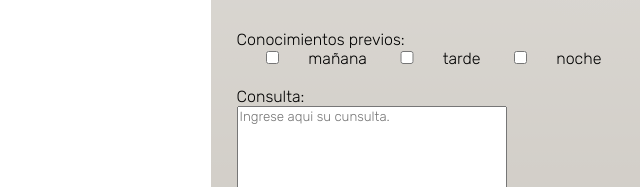
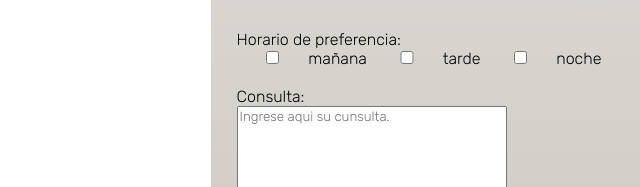
Before and after one commit to MarMV13/TPO, a plain HTML site: page contacto.html in a window 1280 px wide. Shown: the part 782-969 px from the top of the page, 45-685 px from the left. Drawn offline with Linux system fonts and the light colour scheme.

Commit message:
commit on master

```diff
--- a/contacto.html
+++ b/contacto.html
@@ -38,7 +38,7 @@
 
 
 
-        <p>Conocimientos previos:</p>
+        <p>Horario de preferencia:</p>
             <input type="checkbox" name="turno">mañana
             <input type="checkbox" name="turno">tarde
             <input type="checkbox" name="turno">noche
```
